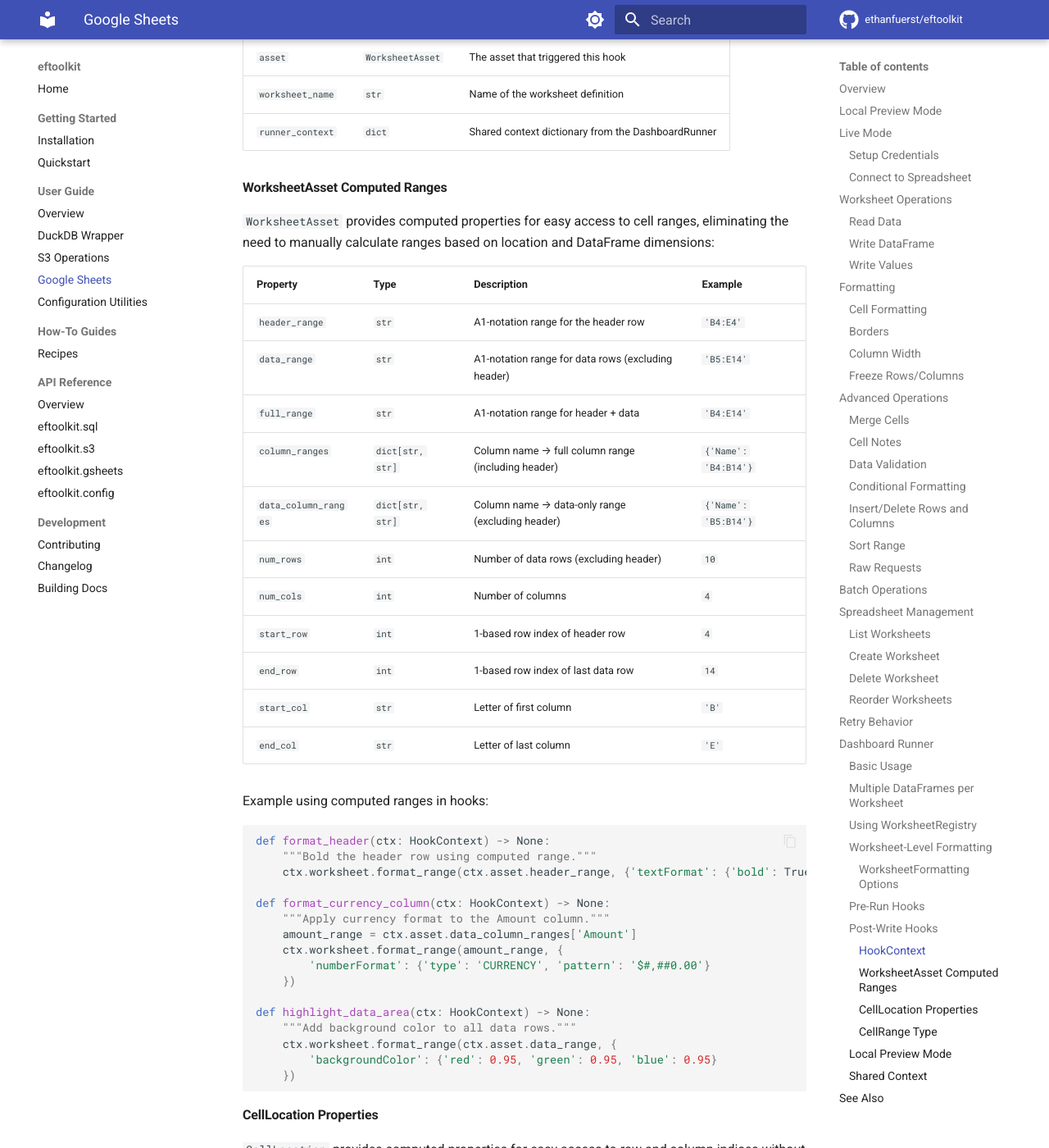
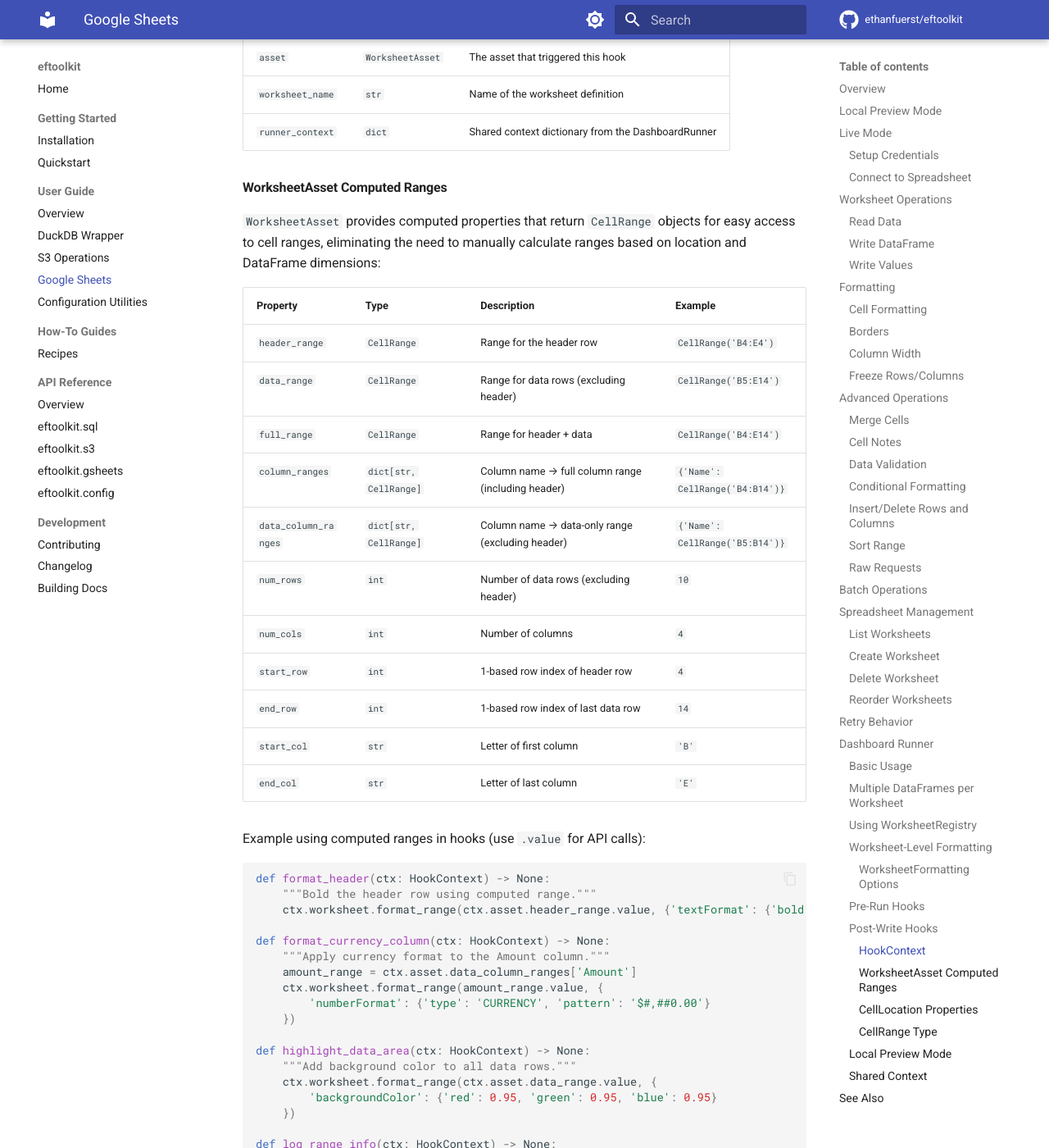
Before and after one commit to ethanfuerst/eftoolkit, an MkDocs documentation site: the page built from docs/user-guide/gsheets.md, in a window 1280 px wide and 1400 px high, scrolled down 11204 px. Shown: the whole window at 82% size. Built offline with MkDocs 1.6.1 and Material for MkDocs 9.7.7, drawn with Linux system fonts in a browser that asks for light colours; comment, search, counter and statistics services are not loaded; the version menu is left out; some of the changed text lies outside the part shown.

Commit message:
feat(CellRange)!: Add .value property and integrate with WorksheetAsset
BREAKING CHANGE: WorksheetAsset range properties now return CellRange
instead of str. Use .value to get the A1 notation string for API calls.

- Add .value property to CellLocation (returns cell string)
- Add .value property to CellRange (returns A1 notation)
- Add __str__ to CellLocation
- Update WorksheetAsset range properties to return CellRange
- Update tests and documentation

Co-Authored-By: Claude Opus 4.5 <noreply@anthropic.com>

````diff
--- a/docs/user-guide/gsheets.md
+++ b/docs/user-guide/gsheets.md
@@ -532,15 +532,15 @@ The `HookContext` provides:
 
 #### WorksheetAsset Computed Ranges
 
-`WorksheetAsset` provides computed properties for easy access to cell ranges, eliminating the need to manually calculate ranges based on location and DataFrame dimensions:
+`WorksheetAsset` provides computed properties that return `CellRange` objects for easy access to cell ranges, eliminating the need to manually calculate ranges based on location and DataFrame dimensions:
 
 | Property | Type | Description | Example |
 |----------|------|-------------|---------|
-| `header_range` | `str` | A1-notation range for the header row | `'B4:E4'` |
-| `data_range` | `str` | A1-notation range for data rows (excluding header) | `'B5:E14'` |
-| `full_range` | `str` | A1-notation range for header + data | `'B4:E14'` |
-| `column_ranges` | `dict[str, str]` | Column name → full column range (including header) | `{'Name': 'B4:B14'}` |
-| `data_column_ranges` | `dict[str, str]` | Column name → data-only range (excluding header) | `{'Name': 'B5:B14'}` |
+| `header_range` | `CellRange` | Range for the header row | `CellRange('B4:E4')` |
+| `data_range` | `CellRange` | Range for data rows (excluding header) | `CellRange('B5:E14')` |
+| `full_range` | `CellRange` | Range for header + data | `CellRange('B4:E14')` |
+| `column_ranges` | `dict[str, CellRange]` | Column name → full column range (including header) | `{'Name': CellRange('B4:B14')}` |
+| `data_column_ranges` | `dict[str, CellRange]` | Column name → data-only range (excluding header) | `{'Name': CellRange('B5:B14')}` |
 | `num_rows` | `int` | Number of data rows (excluding header) | `10` |
 | `num_cols` | `int` | Number of columns | `4` |
 | `start_row` | `int` | 1-based row index of header row | `4` |
@@ -548,25 +548,30 @@ The `HookContext` provides:
 | `start_col` | `str` | Letter of first column | `'B'` |
 | `end_col` | `str` | Letter of last column | `'E'` |
 
-Example using computed ranges in hooks:
+Example using computed ranges in hooks (use `.value` for API calls):
 
 ```python
 def format_header(ctx: HookContext) -> None:
     """Bold the header row using computed range."""
-    ctx.worksheet.format_range(ctx.asset.header_range, {'textFormat': {'bold': True}})
+    ctx.worksheet.format_range(ctx.asset.header_range.value, {'textFormat': {'bold': True}})
 
 def format_currency_column(ctx: HookContext) -> None:
     """Apply currency format to the Amount column."""
     amount_range = ctx.asset.data_column_ranges['Amount']
-    ctx.worksheet.format_range(amount_range, {
+    ctx.worksheet.format_range(amount_range.value, {
         'numberFormat': {'type': 'CURRENCY', 'pattern': '$#,##0.00'}
     })
 
 def highlight_data_area(ctx: HookContext) -> None:
     """Add background color to all data rows."""
-    ctx.worksheet.format_range(ctx.asset.data_range, {
+    ctx.worksheet.format_range(ctx.asset.data_range.value, {
         'backgroundColor': {'red': 0.95, 'green': 0.95, 'blue': 0.95}
     })
+
+def log_range_info(ctx: HookContext) -> None:
+    """Access range computed properties."""
+    r = ctx.asset.full_range
+    print(f'Range {r.value} has {r.num_rows} rows and {r.num_cols} cols')
 ```
 
 #### CellLocation Properties
@@ -579,6 +584,7 @@ def highlight_data_area(ctx: HookContext) -> None:
 | `col` | `int` | 0-indexed column number | `1` |
 | `row_1indexed` | `int` | 1-indexed row number (for Google Sheets API) | `4` |
 | `col_letter` | `str` | Column letter(s) | `'B'` |
+| `value` | `str` | String representation (same as `str()`) | `'B4'` |
 
 Example usage:
 
@@ -588,6 +594,8 @@ location.row          # 9 (0-indexed)
 location.col          # 26 (0-indexed, AA = 26)
 location.row_1indexed # 10 (1-indexed)
 location.col_letter   # 'AA'
+location.value        # 'AA10'
+str(location)         # 'AA10'
 ```
 
 #### CellRange Type
@@ -617,6 +625,7 @@ cell_range = CellRange.from_bounds(start_row=3, start_col=1, end_row=13, end_col
 | `num_rows` | `int` | Number of rows in range | `11` |
 | `num_cols` | `int` | Number of columns in range | `4` |
 | `is_single_cell` | `bool` | True if range is a single cell | `False` |
+| `value` | `str` | A1 notation string (same as `str()`) | `'B4:E14'` |
 
 Single cells are represented as `CellRange` where `start == end`:
 
@@ -625,14 +634,16 @@ single = CellRange.from_string('A1')
 single.is_single_cell  # True
 single.num_rows        # 1
 single.num_cols        # 1
-str(single)            # 'A1' (not 'A1:A1')
+single.value           # 'A1' (not 'A1:A1')
+str(single)            # 'A1' (same as .value)
 ```
 
-Use `str()` to convert back to A1 notation for API calls:
+Use `.value` or `str()` to convert back to A1 notation for API calls:
 
 ```python
 cell_range = CellRange.from_string('B4:E14')
-str(cell_range)  # 'B4:E14'
+cell_range.value  # 'B4:E14'
+str(cell_range)   # 'B4:E14'
 ```
 
 ### Local Preview Mode
````
Also changed, not shown: 6 other files.
